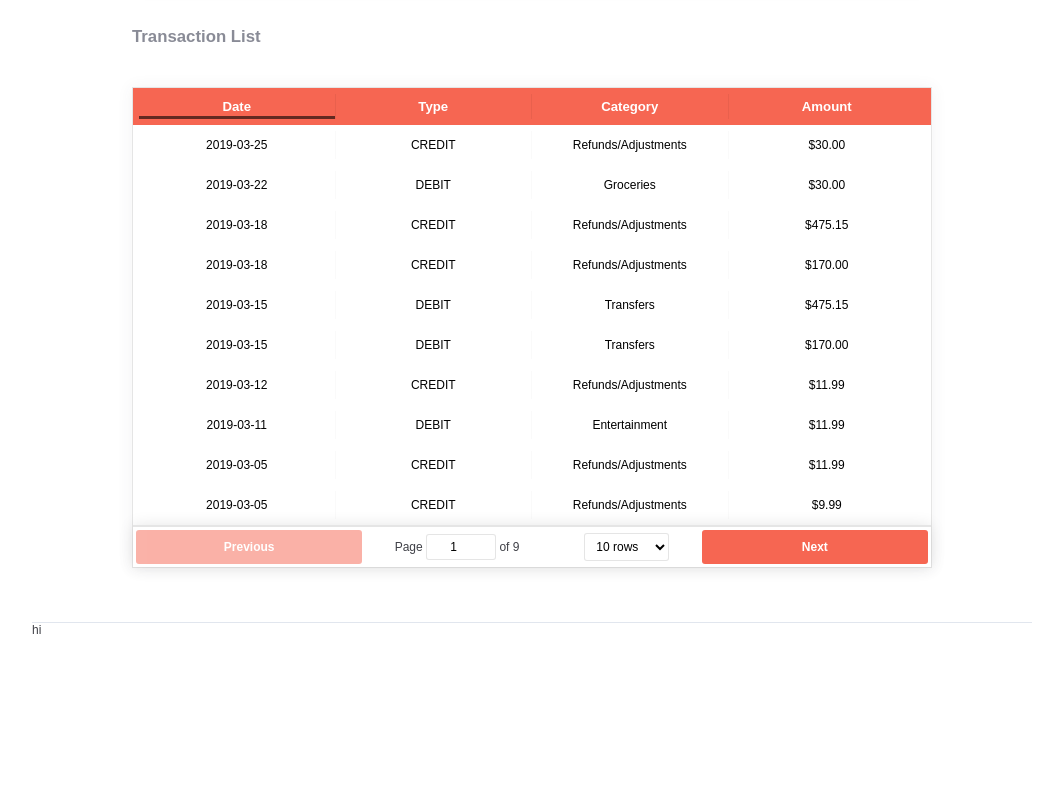
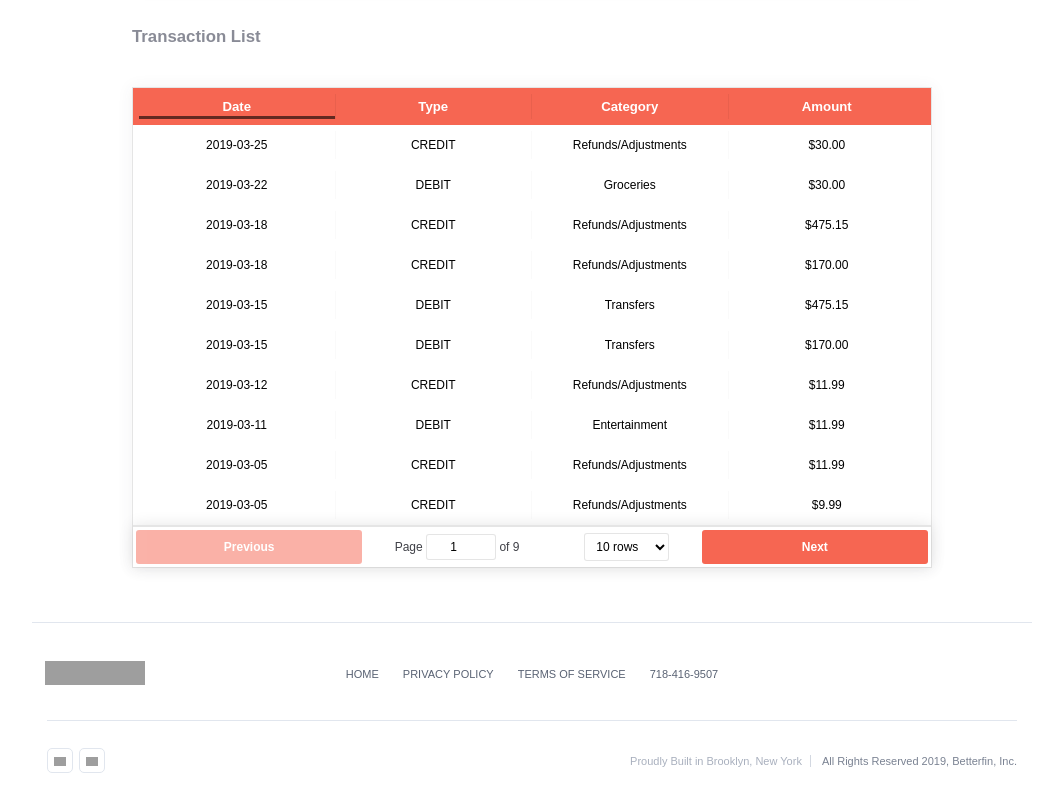
Before and after one commit to davidyoon85/betterfin, a React (Create React App) app: page / in a window 1280 px wide. Shown: the part 1239-2039 px from the top of the page, without its empty margins (108-1156 px from the left). Before the commit the page ends 1876 px from the top, so only its background shows below. Built offline with nearby package versions, Linux system fonts and the light colour scheme; grey boxes are pictures that could not be loaded.

Commit message:
add footer

```diff
--- a/src/components/footer.js
+++ b/src/components/footer.js
@@ -4,7 +4,39 @@ class Footer extends Component {
     render() {
         return (
             <div className="footer_wrapper">
-                hi
+                <div className="footer">
+                    <div className="footer">
+                        <div className="footer-left">
+                            <a className="footer-brand" href="/">
+                                <img className="footer-img" src="https://camp-away-dev.s3.amazonaws.com/betterfin_logo.svg" />
+                            </a>
+                        </div>
+                        <div className="footer-menu">
+                            <a href="/" className="footer-link">HOME</a>
+                            <a href="/privacy" className="footer-link">PRIVACY&nbsp;POLICY</a>
+                            <a href="/terms" className="footer-link">TERMS&nbsp;OF&nbsp;Service</a>
+                            <a href="/help-center" className="footer-link">718-416-9507</a>
+                        </div>
+                        <div className="footer-right"></div>
+                        <div className="footer-bottom">
+                            <div className="footer_social">
+                                <a className="footer_social_icon" href="https://twitter.com/betterfin">
+                                    <img className="social_icon" src="https://assets.website-files.com/5c794ffa39d1ad7a031cec44/5c794ffb39d1ad099a1ced4e_twitter-icon-color.svg" />
+                                </a>
+                                <a className="footer_social_icon" href="https://www.instagram.com/betterfin/">
+                                    <img className="social_icon" src="https://assets.website-files.com/5c794ffa39d1ad7a031cec44/5c794ffb39d1ad813e1ced4c_instagram-icon-color.svg" />
+                                </a>
+                            </div>
+                            <div className="footer_info">
+                                <div>Proudly Built in&nbsp;Brooklyn, New York</div>
+                                <div className="divider w-hidden-tiny"></div>
+                                    <div>
+                                        <a href="mailto:info@betterfin.com?subject=I%20have%20a%20question" target="_blank" className="link-grey">&nbsp;All Rights Reserved 2019,&nbsp;Betterfin,&nbsp;Inc.</a>
+                                    </div>
+                            </div>
+                        </div>
+                    </div>
+                </div>
             </div>
         )
     }
--- a/src/components/nav.js
+++ b/src/components/nav.js
@@ -31,7 +31,7 @@ class Nav extends Component {
             <div className="navContent">
                 <div className="navHeader">
                     <div className="betterfin-logo">
-                        <img src="https://camp-away-dev.s3.amazonaws.com/betterfin_logo.svg" />
+                        <a className="footer-img" href="/"><img src="https://camp-away-dev.s3.amazonaws.com/betterfin_logo.svg" /></a>
                     </div>
                     <div className="drop-menu">
                         <div className="logout">
--- a/src/css/main.css
+++ b/src/css/main.css
@@ -337,28 +337,135 @@ canvas {
     display: block;
     overflow: visible;
     width: 100%;
-    -webkit-box-orient: vertical;
-    -webkit-box-direction: normal;
-    -webkit-flex-direction: column;
-    -ms-flex-direction: column;
     flex-direction: column;
-    -webkit-box-pack: center;
-    -webkit-justify-content: center;
-    -ms-flex-pack: center;
     justify-content: center;
-    -webkit-box-align: center;
-    -webkit-align-items: center;
-    -ms-flex-align: center;
     align-items: center;
-    -webkit-align-self: center;
-    -ms-flex-item-align: center;
-    -ms-grid-row-align: center;
     align-self: center;
-    -webkit-box-flex: 0;
-    -webkit-flex: 0 auto;
-    -ms-flex: 0 auto;
     flex: 0 auto;
     background-color: transparent;
+}
+
+.footer {
+    display: flex;
+    width: 100%;
+    padding-top: 18px;
+    justify-content: space-between;
+    flex-wrap: wrap;
+}
+
+.footer-left {
+    display: flex;
+    width: 20%;
+    padding-right: 15px;
+    padding-left: 15px;
+    align-items: center;
+}
+
+.footer-brand {
+    padding-right: 24px;
+    padding-left: 0px;
+    flex: 0 0 auto;
+}
+
+.footer-img {
+    height: 24px;
+    margin-right: 6px;
+    margin-left: -2px;
+}
+
+.footer-menu {
+    display: flex;
+    padding-right: 15px;
+    padding-left: 15px;
+    flex-direction: row;
+    justify-content: center;
+    align-items: center;
+    flex: 1;
+}
+
+.footer-link {
+    padding: 6px 12px;
+    border-radius: 5px;
+    transition: color 200ms ease;
+    font-family: Apercu, sans-serif;
+    color: #596273;
+    font-size: 11px;
+    line-height: 16px;
+    text-decoration: none;
+    text-transform: uppercase;
+}
+
+.footer-right {
+    display: flex;
+    width: 20%;
+    padding-right: 15px;
+    padding-left: 15px;
+    justify-content: flex-end;
+    align-items: center;
+}
+
+.footer-bottom {
+    display: flex;
+    width: 100%;
+    margin-top: 32px;
+    margin-right: 15px;
+    margin-left: 15px;
+    padding-top: 24px;
+    padding-bottom: 24px;
+    justify-content: space-between;
+    border-top: 1px solid #e1e6ee;
+    color: #a9b0be;
+    font-size: 11px;
+    line-height: 16px;
+}
+
+.footer_social {
+    display: flex;
+    margin-right: -3px;
+    margin-left: -3px;
+    justify-content: center;
+    align-items: center;
+}
+
+.footer_social_icon {
+    display: flex;
+    margin: 3px;
+    padding: 6px;
+    justify-content: center;
+    align-items: center;
+    border: 1px solid #e1e6ee;
+    border-radius: 5px;
+    transition: border-color 200ms ease;
+}
+
+.social_icon {
+    width: 12px;
+    max-width: 100%;
+    vertical-align: middle;
+    display: inline-block;
+}
+
+.footer_info {
+    display: -webkit-box;
+    display: -webkit-flex;
+    display: -ms-flexbox;
+    display: flex;
+    justify-content: flex-end;
+    align-items: center;
+    flex: 1;
+}
+
+.divider {
+    width: 1px;
+    height: 12px;
+    margin-right: 8px;
+    margin-left: 8px;
+    background-color: #d3d8e1;
+}
+
+.link-grey {
+    color: #7a8292;
+    text-decoration: none;
 }
 
 /* mobile */
@@ -405,8 +512,59 @@ canvas {
     .rt-tr {
         padding: 3px 0px;
     }
+
+    .footer-left {
+        padding-right: 8px;
+        padding-left: 8px;
+    }
+
+    .footer-right {
+        padding-right: 8px;
+        padding-left: 8px;
+    }
+
+    .footer-bottom {
+        margin-right: 8px;
+        margin-left: 8px;
+    }
 }
 
-@media screen and (max-width:400px) {
+@media (max-width: 767px) {
+    .footer-left {
+        width: 100%;
+    }
 
+    .footer-bottom {
+        margin-top: 6px;
+    }
+
+    .footer-menu {
+        width: 100%;
+        padding-top: 24px;
+        padding-bottom: 24px;
+        padding-left: 0px;
+        justify-content: flex-start;
+        flex: 0 auto;
+    }
 }
+
+@media (max-width: 479px) {
+    .footer-menu {
+        flex-direction: column;
+        align-items: flex-start;
+    }
+
+    .footer-bottom {
+        flex-direction: column;
+        justify-content: flex-start;
+        align-items: flex-start;
+        margin-top: 6px;
+    }
+
+    .footer_info {
+        margin-top: 20px;
+        flex-direction: column;
+        justify-content: flex-start;
+        align-items: flex-start;
+    }
+}
```
